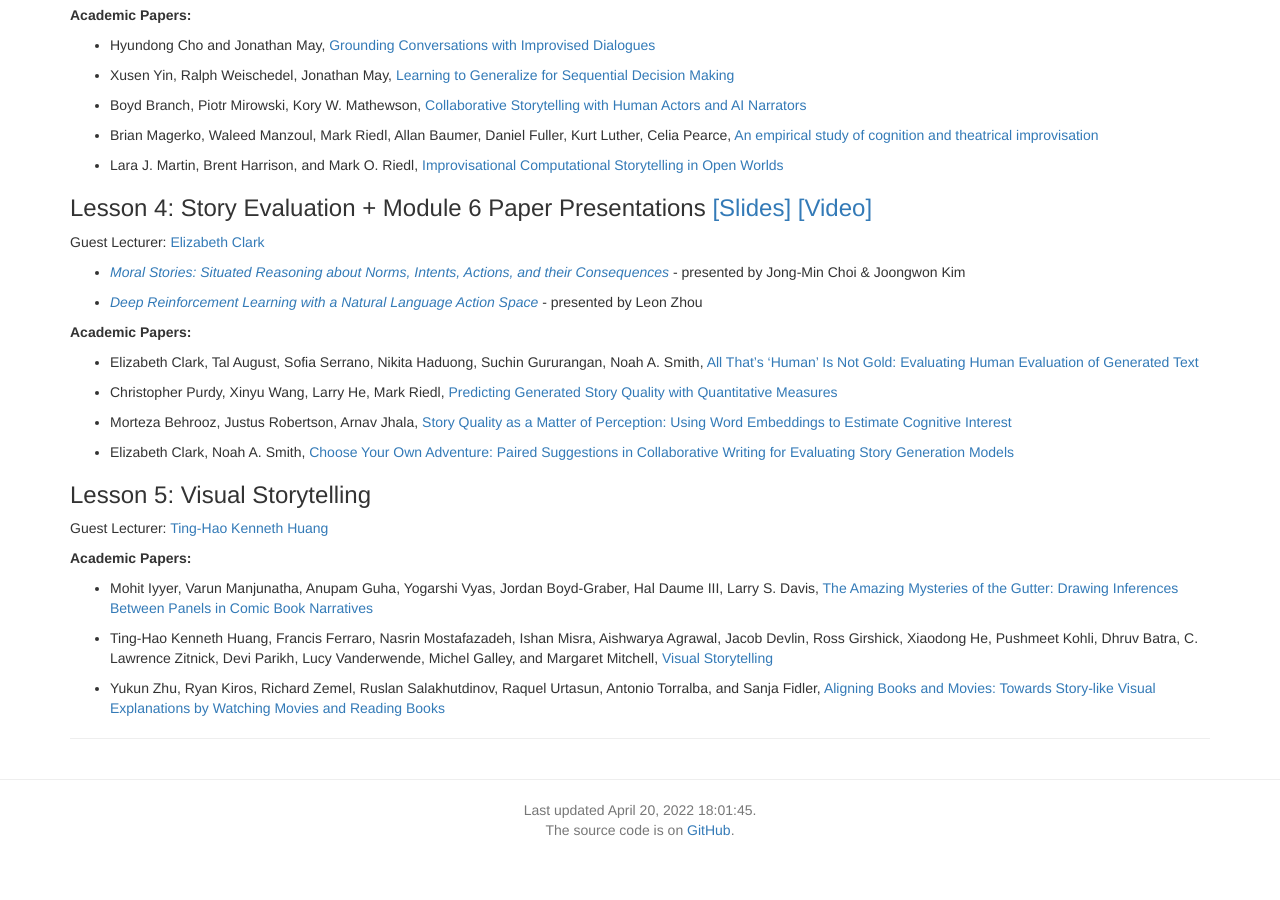
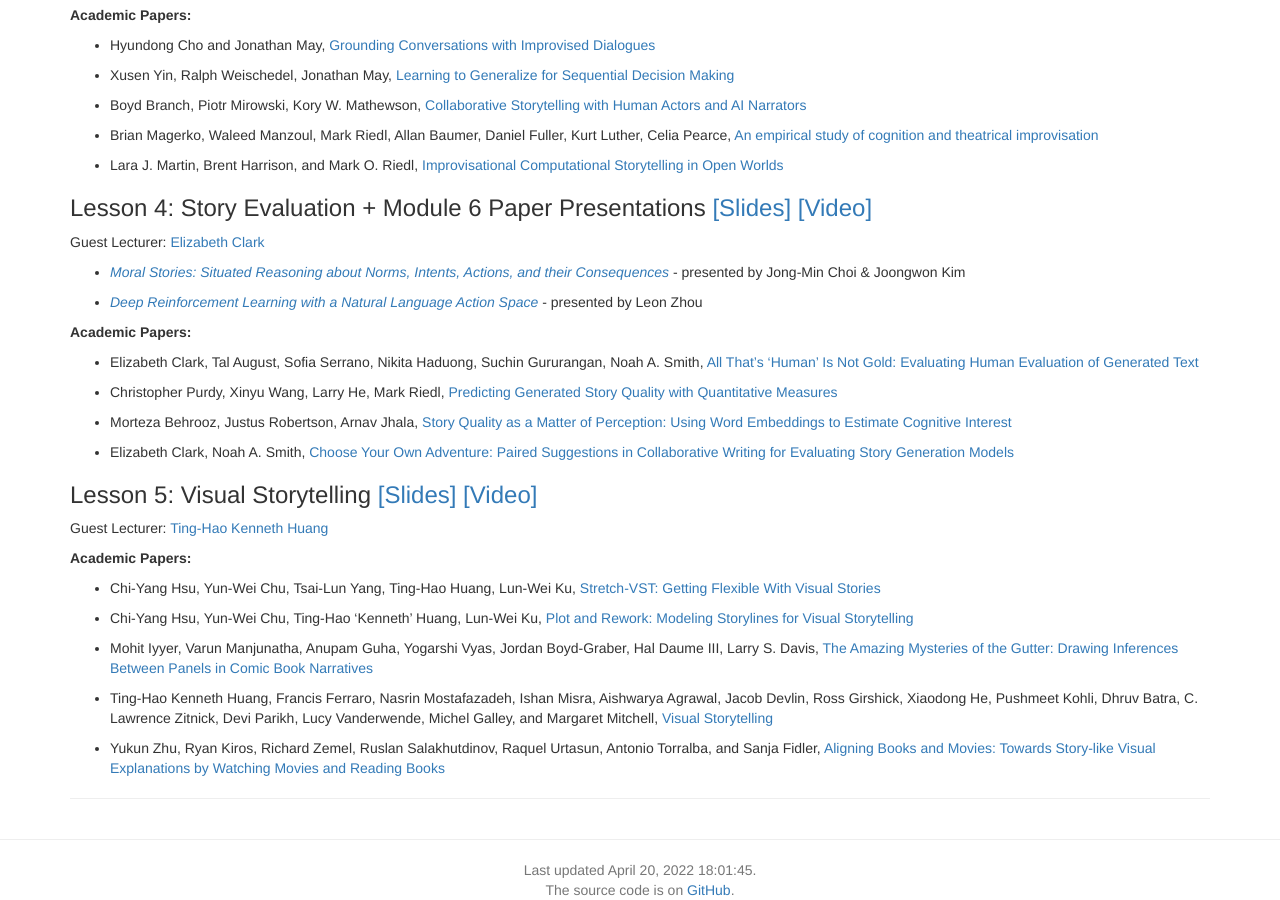
Before and after one commit to interactive-fiction-class/interactive-fiction-class.github.io, a Jekyll site: the page built from modules.md, in a window 1280 px wide and 900 px high, scrolled down 7744 px. Built offline with Jekyll 4.4.1, drawn with Linux system fonts in a browser that asks for light colours; nearby versions of some CDN libraries; a script that is not in the unit is left out; before the commit the page ends 8584 px from its top, so only the background shows below that.

Commit message:
Kenneth's lecture

```diff
--- a/_data/modules.yaml
+++ b/_data/modules.yaml
@@ -775,7 +775,17 @@
       title: Visual Storytelling
       guest_speaker: Ting-Hao Kenneth Huang
       guest_url: http://kennethhuang.cc/
+      slides: slides/22-04-19_Kenneth-Huang_VIST.pdf
+      video: https://upenn.hosted.panopto.com/Panopto/Pages/Viewer.aspx?id=8630db50-e1a7-4631-b6a0-ae7c01463b1a
       readings:
+        -
+          title: "Stretch-VST: Getting Flexible With Visual Stories"
+          authors: Chi-Yang Hsu, Yun-Wei Chu, Tsai-Lun Yang, Ting-Hao Huang, Lun-Wei Ku
+          url: https://aclanthology.org/2021.acl-demo.42/
+        -
+          title: "Plot and Rework: Modeling Storylines for Visual Storytelling"
+          authors: "Chi-Yang Hsu, Yun-Wei Chu, Ting-Hao 'Kenneth' Huang, Lun-Wei Ku"
+          url: https://aclanthology.org/2021.findings-acl.390/
         -
           title: "The Amazing Mysteries of the Gutter: Drawing Inferences Between Panels in Comic Book Narratives"
           authors: Mohit Iyyer, Varun Manjunatha, Anupam Guha, Yogarshi Vyas, Jordan Boyd-Graber, Hal Daume III, Larry S. Davis
```
